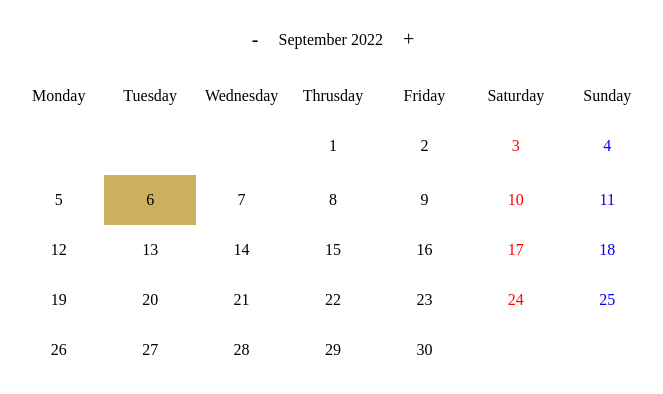
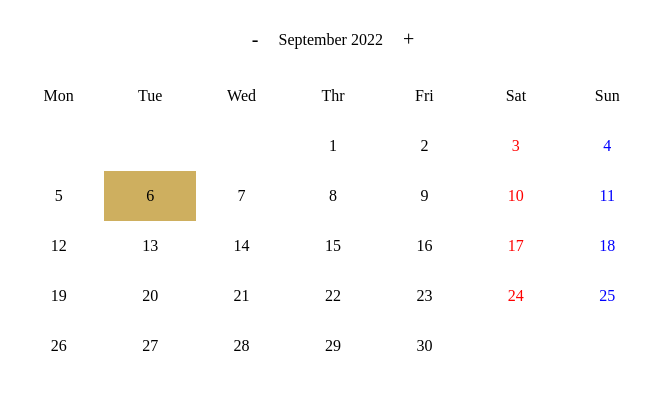
Before and after one commit to kimjiwon506/with-brother-calendar, a React (Create React App) app: page / in a window 1280 px wide. Shown: the top 394 px of the page, without its empty margins (307-970 px from the left). Built offline with nearby package versions, Linux system fonts and the light colour scheme.

Commit message:
feat:캘린더 헤더, 바디 컴포넌트 분리

```diff
--- a/src/components/CalendarBody.tsx
+++ b/src/components/CalendarBody.tsx
@@ -1,13 +1,23 @@
-import React, { useState, useEffect, useRef } from 'react';
-import CalendarHeader from './CalendarHeader';
+import React, {
+  useState,
+  useEffect,
+  useRef,
+  Dispatch,
+  SetStateAction,
+} from 'react';
 import dayjs from 'dayjs';
 import CalendarCell from './CalendarCell';
+import CalendarHeader from './CalendarHeader';
+import CalendarModal from './CalendarModal';
 import styled from 'styled-components';
-import CalendarModal from './CalendarModal';
 import { FiPlusCircle } from 'react-icons/fi';
 
-const CalendarBody: React.FC = () => {
-  const [date, setDate] = useState<dayjs.Dayjs>(dayjs());
+interface DateBodyContentsProps {
+  date: dayjs.Dayjs;
+  setDate: Dispatch<SetStateAction<dayjs.Dayjs>>;
+}
+
+const CalendarBody: React.FC<DateBodyContentsProps> = ({ date, setDate }) => {
   const [selected, setSelected] = useState<dayjs.Dayjs>(dayjs());
   const [openModal, setOpenModal] = useState<boolean>(false);
 
@@ -48,7 +58,6 @@ const CalendarBody: React.FC = () => {
 
   return (
     <>
-      <CalendarHeader date={date} setDate={setDate} />
       <CalendarContents>
         {calendarArray.map((cellDate, index) => {
           const todayMark = cellDate + 1 === today ? 'today' : '';
--- a/src/components/CalendarCell.tsx
+++ b/src/components/CalendarCell.tsx
@@ -15,7 +15,11 @@ const CalendarCell: React.FC<CalendarCellProps> = ({ date }) => {
 
 const CellButton = styled.button`
   all: unset;
+  display: block;
+  width: 100%;
   height: 50px;
+  cursor: pointer;
+  text-align: center;
 `;
 
 export default CalendarCell;
--- a/src/components/CalendarHeader.tsx
+++ b/src/components/CalendarHeader.tsx
@@ -24,13 +24,13 @@ const CalendarHeader: React.FC<DateHeaderProps> = ({ date, setDate }) => {
         </ControlMonthButton>
       </ControlMonth>
       <WeekDays>
-        <p>Monday</p>
-        <p>Tuesday</p>
-        <p>Wednesday</p>
-        <p>Thrusday</p>
-        <p>Friday</p>
-        <p>Saturday</p>
-        <p>Sunday</p>
+        <p>Mon</p>
+        <p>Tue</p>
+        <p>Wed</p>
+        <p>Thr</p>
+        <p>Fri</p>
+        <p>Sat</p>
+        <p>Sun</p>
       </WeekDays>
     </CalendarHeaderWrap>
   );
--- a/src/pages/Calendar.tsx
+++ b/src/pages/Calendar.tsx
@@ -1,6 +1,8 @@
-import React from 'react';
+import React, { useState } from 'react';
+import dayjs from 'dayjs';
 import CalendarBody from '../components/CalendarBody';
 import styled from 'styled-components';
+import CalendarHeader from '../components/CalendarHeader';
 
 /**
  * TODO:
@@ -15,9 +17,11 @@ import styled from 'styled-components';
  */
 
 const Calendar = () => {
+  const [date, setDate] = useState<dayjs.Dayjs>(dayjs());
   return (
     <CalendarWrap>
-      <CalendarBody />
+      <CalendarHeader date={date} setDate={setDate} />
+      <CalendarBody date={date} setDate={setDate} />
     </CalendarWrap>
   );
 };
```
